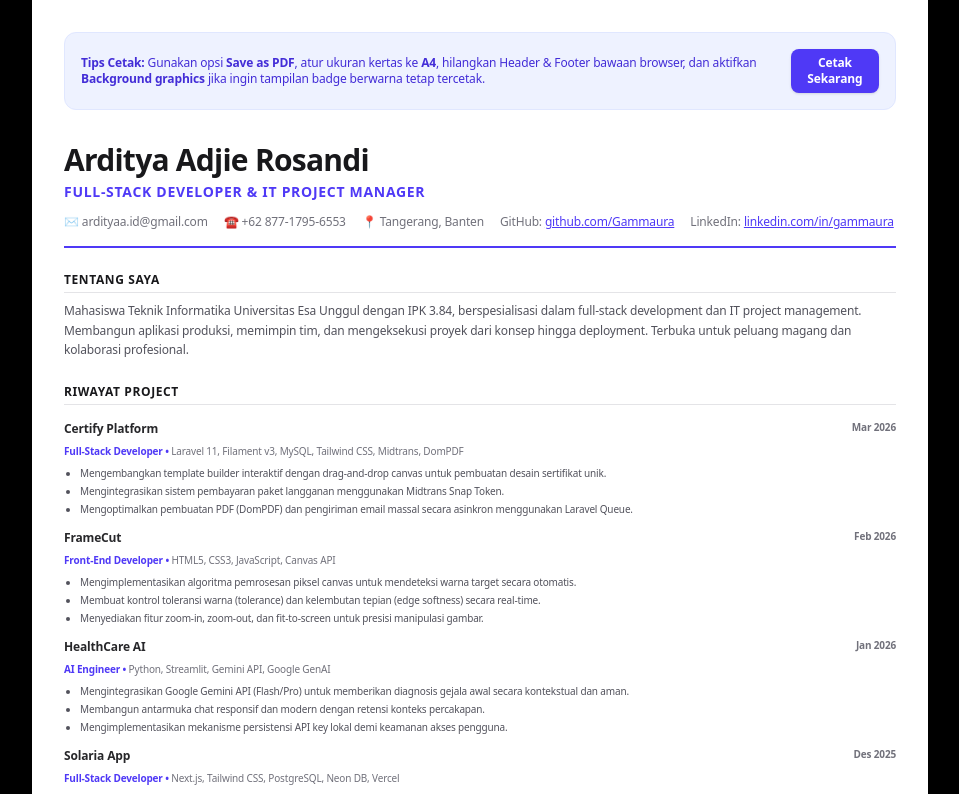
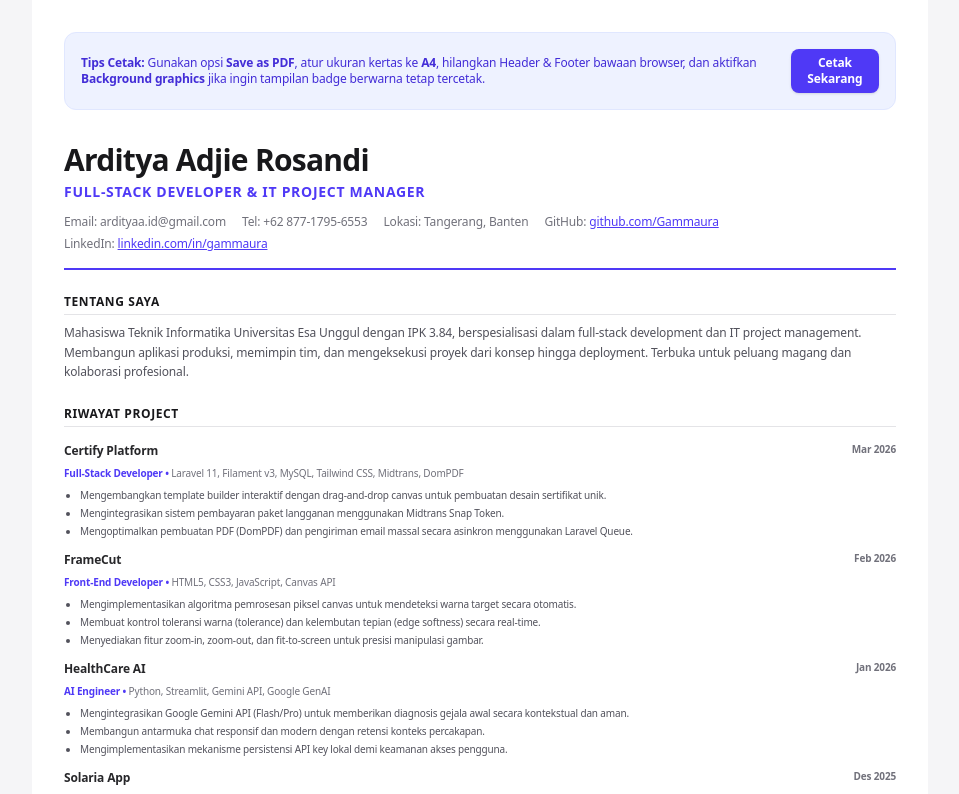
Before and after one commit to Gammaura/MyPortofolio, a Next.js app: page /print in a window 1280 px wide. Shown: the top 794 px of the page, without its empty margins (160-1119 px from the left). Built offline with nearby package versions, Linux system fonts and the light colour scheme; no server answers; the database is empty.

Commit message:
fix: set default theme to light mode and remove unnecessary emoji symbols

```diff
--- a/src/app/print/page.js
+++ b/src/app/print/page.js
@@ -30,9 +30,9 @@ export default async function PrintCV() {
           <p className="text-indigo-600 font-bold text-sm uppercase tracking-wider mt-1">{profile.title}</p>
 
           <div className="flex flex-wrap gap-x-4 gap-y-1.5 mt-3 text-xs text-zinc-500 font-medium">
-            {profile.email && <span>✉ {profile.email}</span>}
-            {profile.phone && <span>☎ {profile.phone}</span>}
-            {profile.location && <span>📍 {profile.location}</span>}
+            {profile.email && <span>Email: {profile.email}</span>}
+            {profile.phone && <span>Tel: {profile.phone}</span>}
+            {profile.location && <span>Lokasi: {profile.location}</span>}
             {profile.github && (
               <span>
                 GitHub: <a href={profile.github} className="text-indigo-600 underline">github.com/Gammaura</a>
--- a/src/components/SkillsSection.js
+++ b/src/components/SkillsSection.js
@@ -208,7 +208,7 @@ export default function SkillsSection({ certificates = [] }) {
                   key={item}
                   className="text-xs font-bold px-3.5 py-2 rounded-xl bg-white/10 border border-white/15 text-white backdrop-blur-sm"
                 >
-                  ⚡ {item}
+                  {item}
                 </span>
               ))}
             </div>
--- a/src/components/ThemeProvider.js
+++ b/src/components/ThemeProvider.js
@@ -9,12 +9,14 @@ export function useTheme() {
 }
 
 export default function ThemeProvider({ children }) {
-  const [theme, setTheme] = useState("dark");
+  const [theme, setTheme] = useState("light");
 
   useEffect(() => {
     const stored = localStorage.getItem("theme");
     if (stored === "light" || stored === "dark") {
       setTheme(stored);
+    } else {
+      setTheme("light");
     }
   }, []);
 
```
